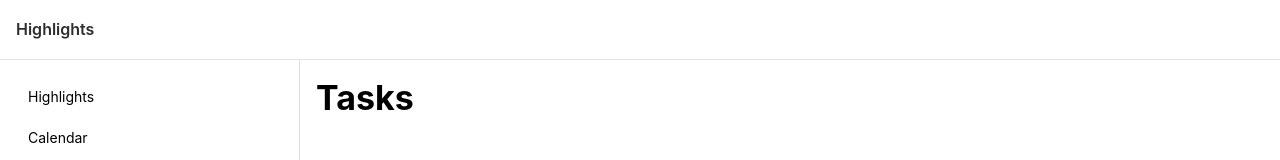
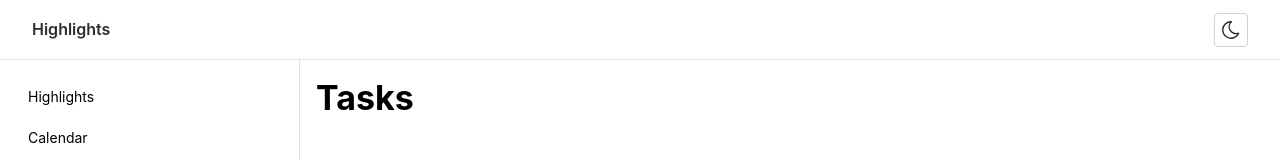
Before and after one commit to nipunayf/highlights, a Next.js app in the folder src/website/highlights/: page /tasks in a window 1280 px wide. Shown: the top 160 px of the page. Built offline with nearby package versions, Linux system fonts and the light colour scheme; what @azure/msal-react would draw is missing.

Commit message:
Add color scheme toggle

```diff
--- a/src/website/highlights/package.json
+++ b/src/website/highlights/package.json
@@ -13,6 +13,8 @@
     "@azure/msal-react": "^2.0.19",
     "@mantine/core": "^7.10.1",
     "@mantine/hooks": "^7.10.1",
+    "@tabler/icons-react": "^3.6.0",
+    "clsx": "^2.1.1",
     "next": "14.2.3",
     "react": "^18",
     "react-dom": "^18"
--- /dev/null
+++ b/src/website/highlights/src/components/ColorSchemeToggle/ColorSchemeToggle.module.css
@@ -0,0 +1,24 @@
+.icon {
+    width: rem(22px);
+    height: rem(22px);
+}
+
+.dark {
+    @mixin dark {
+        display: none;
+    }
+
+    @mixin light {
+        display: block;
+    }
+}
+
+.light {
+    @mixin light {
+        display: none;
+    }
+
+    @mixin dark {
+        display: block;
+    }
+}
--- /dev/null
+++ b/src/website/highlights/src/components/ColorSchemeToggle/ColorSchemeToggle.tsx
@@ -0,0 +1,21 @@
+import cx from 'clsx';
+import { ActionIcon, useMantineColorScheme, useComputedColorScheme, Group } from '@mantine/core';
+import { IconSun, IconMoon } from '@tabler/icons-react';
+import classes from './ColorSchemeToggle.module.css';
+
+export default function ColorSchemeToggle() {
+    const { setColorScheme } = useMantineColorScheme();
+    const computedColorScheme = useComputedColorScheme('light', { getInitialValueInEffect: true });
+
+    return (
+        <ActionIcon
+            onClick={() => setColorScheme(computedColorScheme === 'light' ? 'dark' : 'light')}
+            variant="default"
+            size="lg"
+            aria-label="Toggle color scheme"
+        >
+            <IconSun className={cx(classes.icon, classes.light)} stroke={1.5} />
+            <IconMoon className={cx(classes.icon, classes.dark)} stroke={1.5} />
+        </ActionIcon>
+    );
+}
--- a/src/website/highlights/src/components/PageLayout.tsx
+++ b/src/website/highlights/src/components/PageLayout.tsx
@@ -1,5 +1,6 @@
-import { Anchor, AppShell, Burger, Divider, Group, NavLink, Text } from '@mantine/core';
+import { Anchor, AppShell, Box, Burger, Divider, Group, NavLink, Text } from '@mantine/core';
 import { useDisclosure } from '@mantine/hooks';
+import ColorSchemeToggle from './ColorSchemeToggle/ColorSchemeToggle';
 
 export default function PageLayout({ children }: { children: React.ReactNode }) {
     const [opened, { toggle }] = useDisclosure();
@@ -15,7 +16,7 @@
             padding="md"
         >
             <AppShell.Header>
-                <Group h="100%" px="md">
+                <Group h="100%" px="xl">
                     <Burger
                         opened={opened}
                         onClick={toggle}
@@ -25,6 +26,8 @@
                     <Anchor href="/" style={{ textDecoration: "none" }}>
                         <Text fw={600} c={'dark'}>Highlights</Text>
                     </Anchor>
+                    <Box ml="auto"></Box>
+                    <ColorSchemeToggle />
                 </Group>
             </AppShell.Header>
 
```
Also changed, not shown: 1 other file (tests, documents, lock files or other folders).
